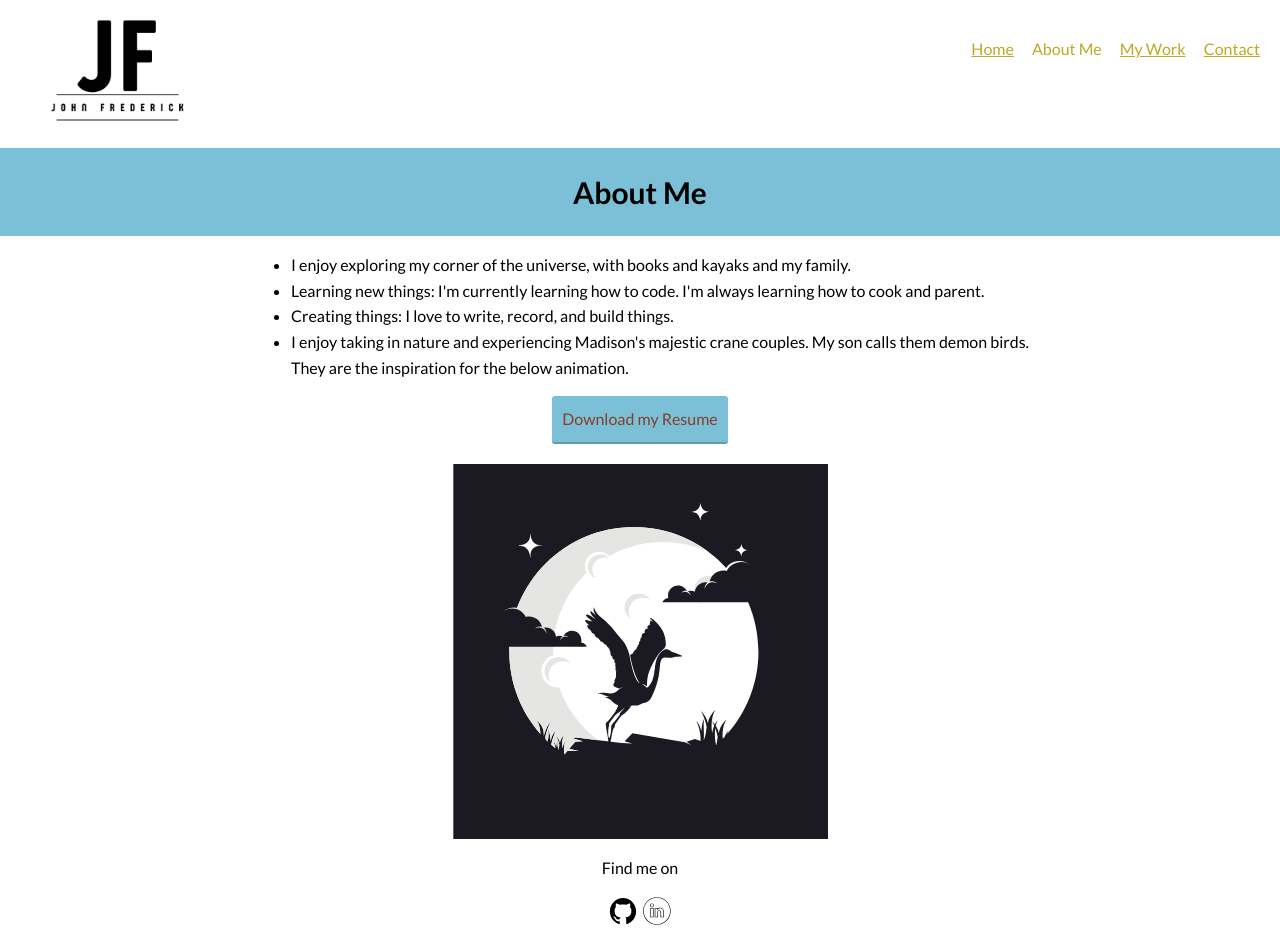
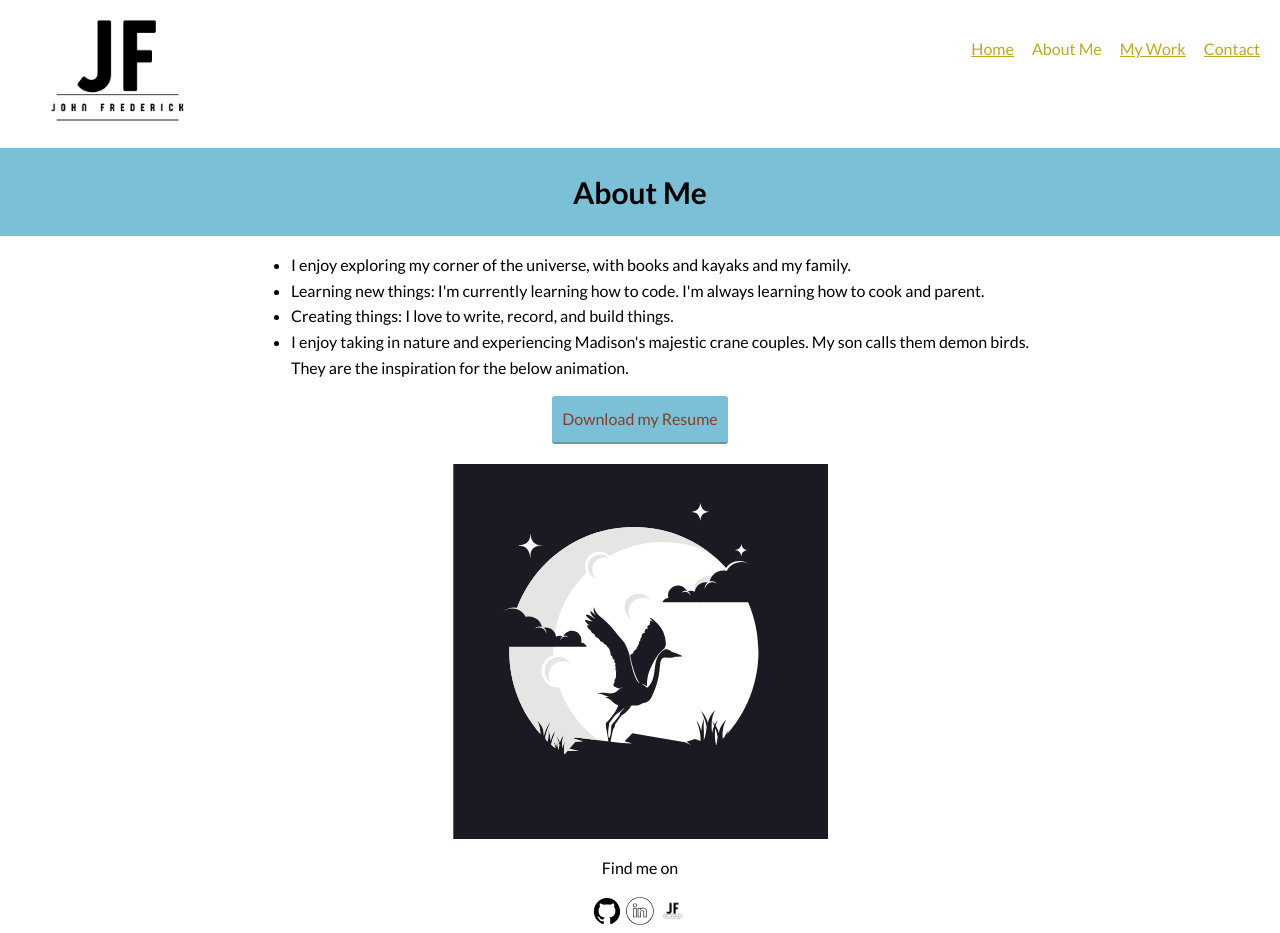
Before and after one commit to StraberryOctoSquid/portfolio-website, a plain HTML site: page aboutme.html in a window 1280 px wide. Drawn offline with nearby package versions, Linux system fonts and the light colour scheme.

Commit message:
Add logo link to footer

```diff
--- a/aboutme.html
+++ b/aboutme.html
@@ -70,6 +70,8 @@
                     alt="Github"></a>
             <a href="https://www.linkedin.com/in/john-frederick-b69545142/" target="_blank"><img src="./img/incon.svg"
                     alt="Linked In"></a>
+            <a href="https://straberryoctosquid.github.io/portfolio-website/" target="_blank"><img class="footerLogo"
+                    src="./img/logo2.png" alt="Linked In"></a>
         </div>
     </footer>
 </body>
--- a/css/style.production.css
+++ b/css/style.production.css
@@ -370,3 +370,9 @@ p.contact {
     justify-items: center;
     grid-template-rows: max-content;
 }
+
+.footerLogo {
+    width: 30px;
+    height: 30px;
+    margin: 0px;
+}
```
Also changed, not shown: contact.html (+2 -0 lines), index.html (+2 -0 lines), work.html (+2 -0 lines).
